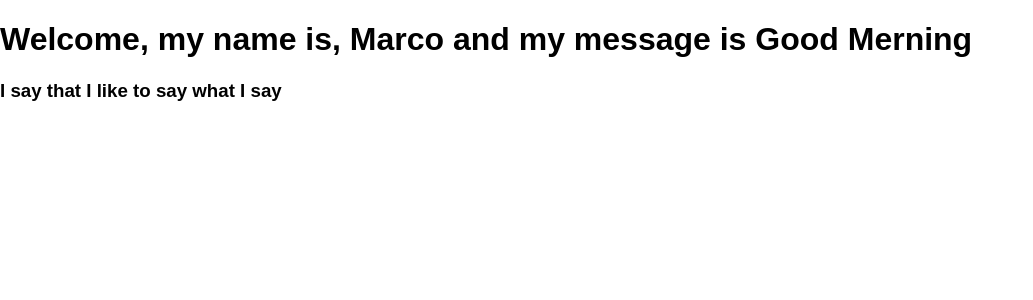
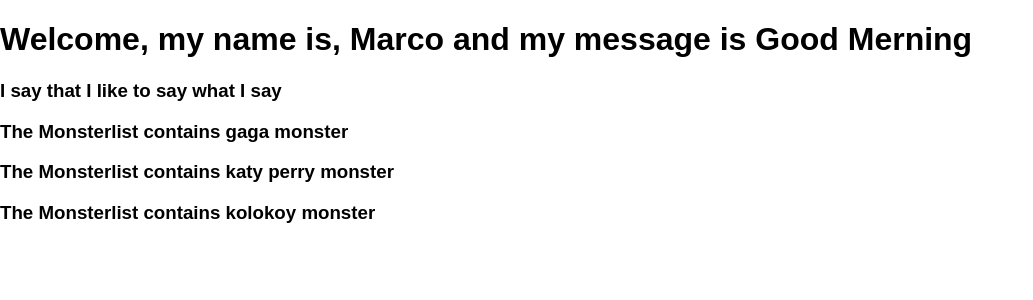
Before and after one commit to Marcode777/merning, a React (Create React App) app in the folder merning/: page / in a window 1280 px wide. Shown: the top 300 px of the page, without its empty margins (0-1033 px from the left). Built offline with nearby package versions, Linux system fonts and the light colour scheme.

Commit message:
functional

```diff
--- a/merning/src/App.js
+++ b/merning/src/App.js
@@ -1,6 +1,7 @@
 import React, { Component } from 'react';
 import './App.css';
 import Display from './display';
+import Display2 from './display2'
 
 function Kolokoy(props) {
   return <h1>Welcome, my name is, {props.name} and {props.message}</h1>;
@@ -11,6 +12,7 @@
     <div>
      <Kolokoy name="Marco" message=" my message is Good Merning"/>
      <Display/>
+     <Display2/>
     </div>
   );
 }
--- /dev/null
+++ b/merning/src/display2.js
@@ -0,0 +1,17 @@
+import React from 'react';
+
+function Monsterlist(props){
+  return <h3>The Monsterlist contains {props.list}</h3>;
+}
+
+function Display2(){
+  return(
+  <div>
+    <Monsterlist list="gaga monster"/>
+    <Monsterlist list="katy perry monster"/>
+    <Monsterlist list="kolokoy monster"/>
+  </div>
+  )
+}
+
+export default Display2;
```
